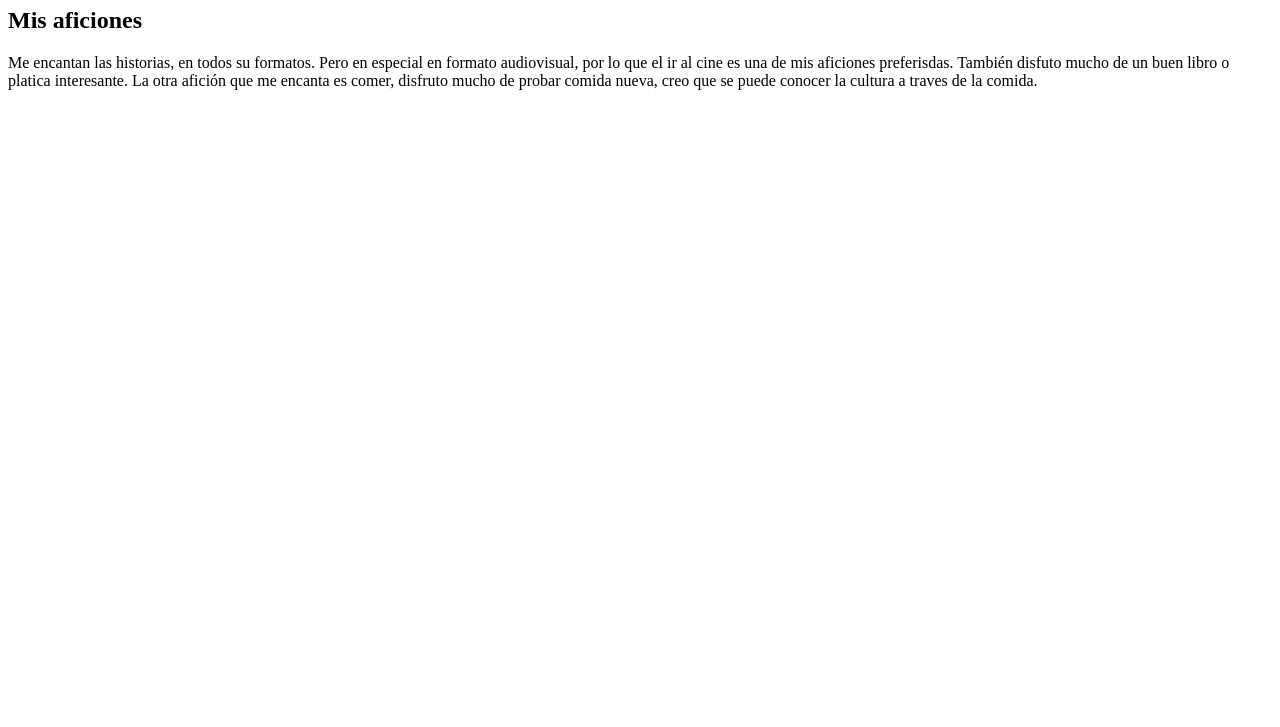
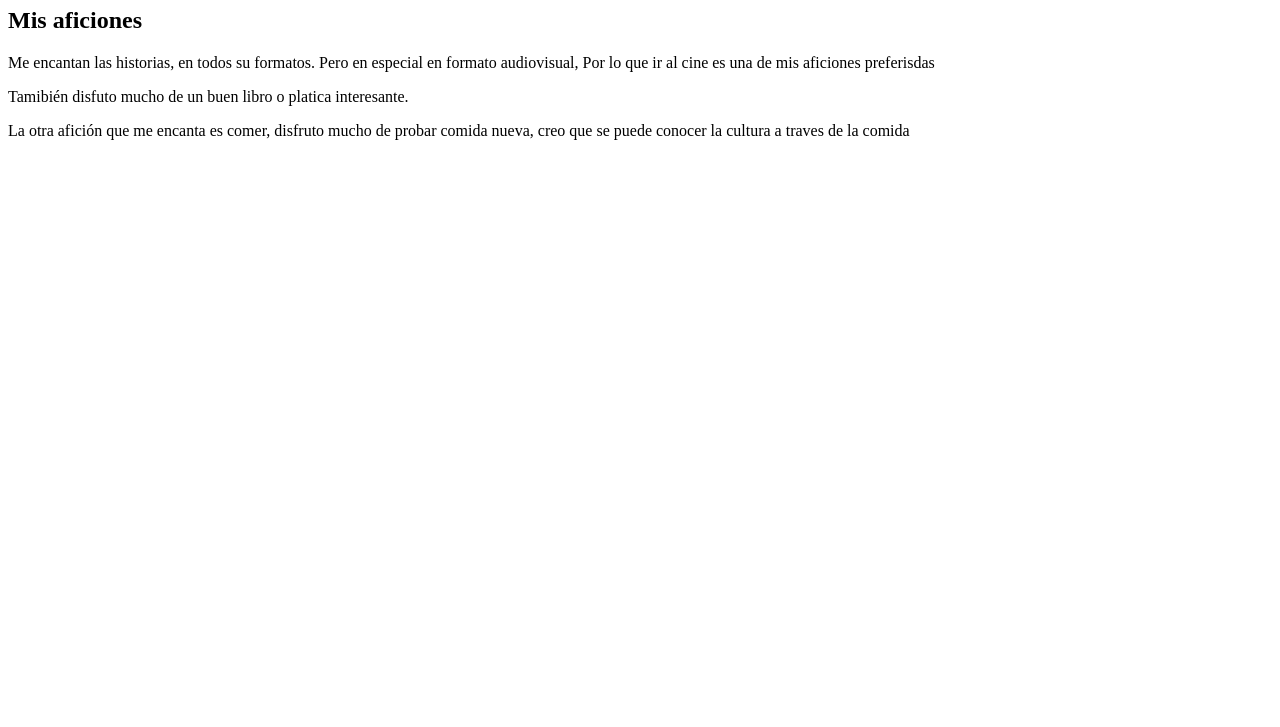
Before and after one commit to AbSofia/-M1P01_Abril_Galindo_Pe-a, a plain HTML site: page index.html in a window 1280 px wide. Shown: the part 73-800 px from the top of the page. Drawn offline with Linux system fonts and the light colour scheme.

Commit message:
parrafos

```diff
--- a/index.html
+++ b/index.html
@@ -8,7 +8,11 @@
 <body>
     <h1>Abril Sofia Galindo Peña</h1>
     <h2>Mis aficiones</h2>
-    <p>Me encantan las historias, en todos su formatos. Pero en especial en formato audiovisual, por lo que el ir al cine es una de mis aficiones preferisdas. También disfuto mucho de un buen libro o platica interesante. La otra afición que me encanta es comer, disfruto mucho de probar comida nueva, creo que se puede conocer la cultura a traves de la comida.  </p>
+    <p>Me encantan las historias, en todos su formatos. Pero en especial en formato audiovisual,
+    Por lo que ir al cine es una de mis aficiones preferisdas</p>
+    <p>Tamibién disfuto mucho de un buen libro o platica interesante.</p>
+    <p>La otra afición que me encanta es comer,
+    disfruto mucho de probar comida nueva, creo que se puede conocer la cultura a traves de la comida</p>
 
 </body>
 </html>
```
